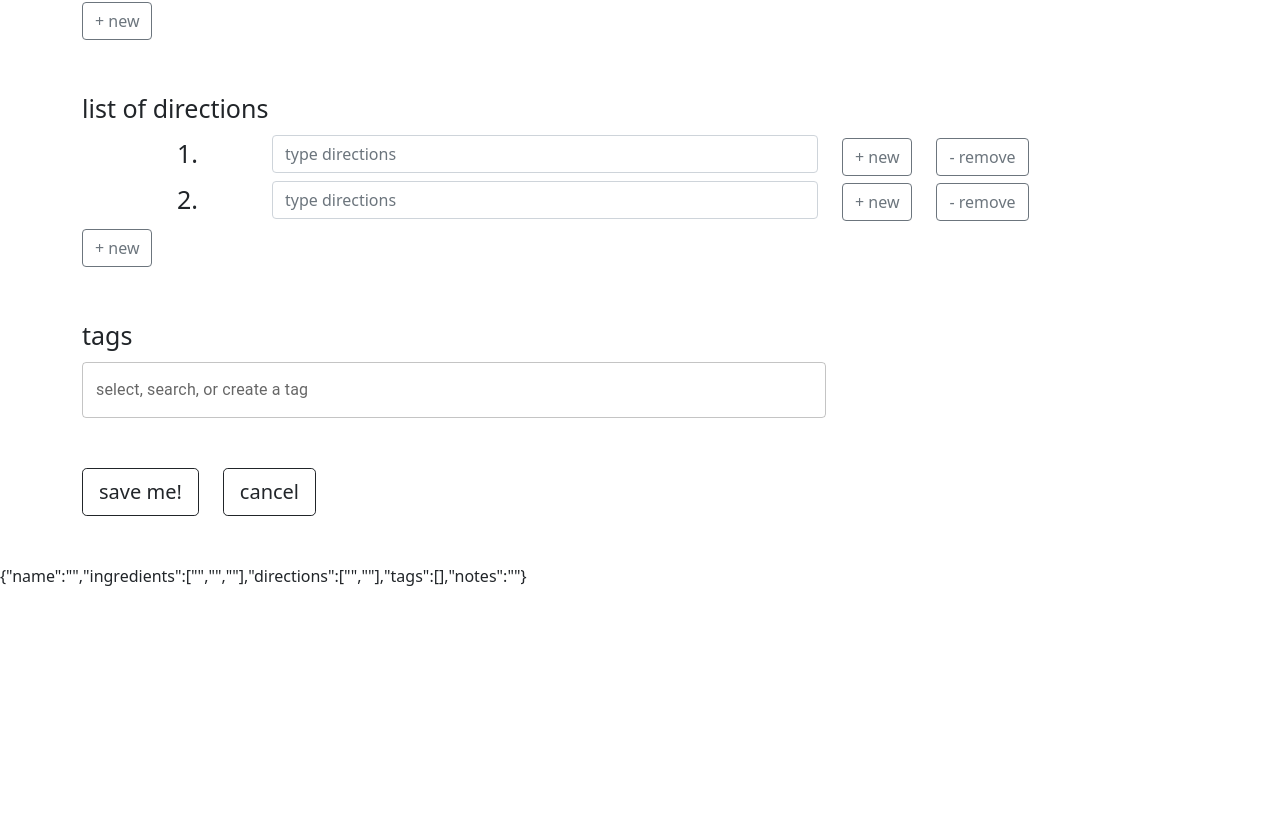
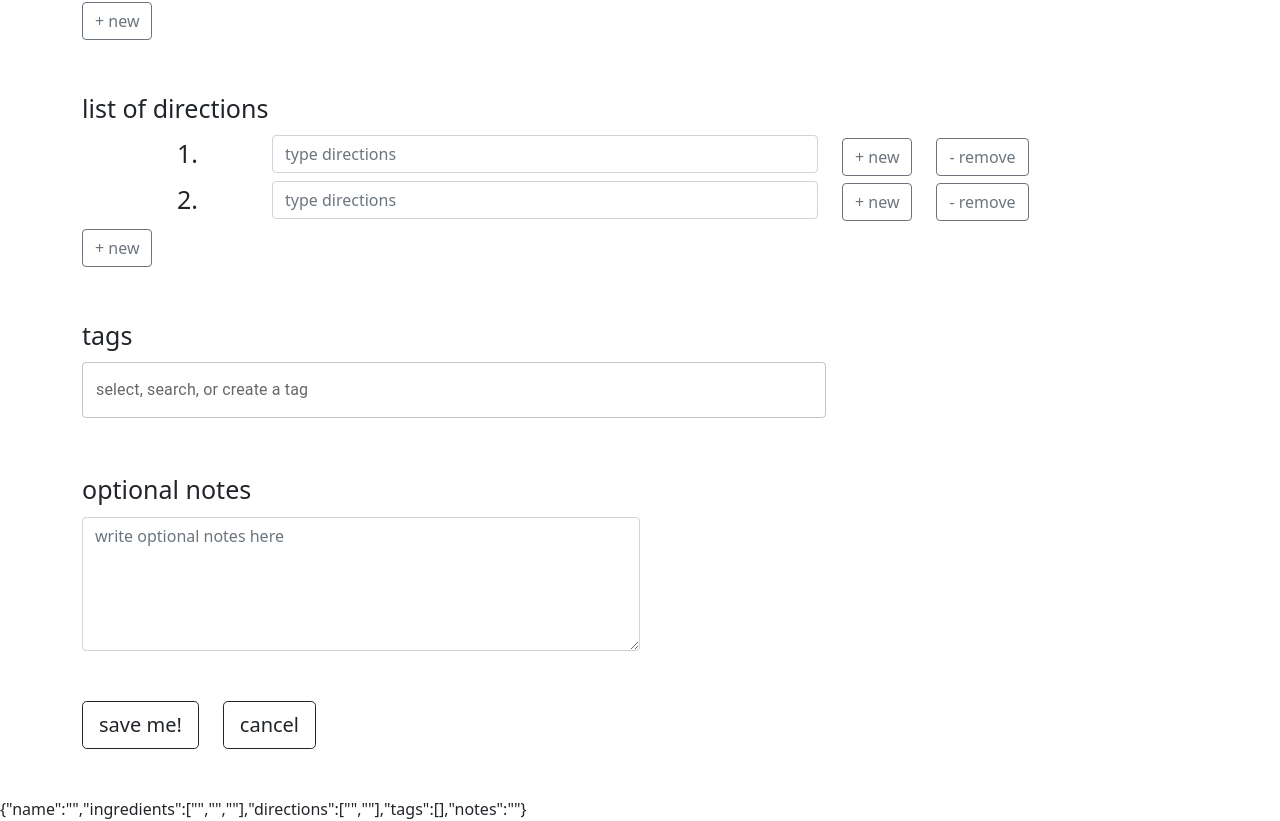
Before and after one commit to bmtef-02/recipe-app-client, a React (Create React App) app: page /new in a window 1280 px wide. Shown: the part 414-1235 px from the top of the page. Before the commit the page ends 1002 px from the top, so only its background shows below. Built offline with nearby package versions, Linux system fonts and the light colour scheme.

Commit message:
notes form

```diff
--- a/src/components/NewRecipeComponent.js
+++ b/src/components/NewRecipeComponent.js
@@ -5,6 +5,7 @@ import NameForm from './NameFormComponent';
 import IngredientForm from './IngredientFormComponent';
 import DirectionForm from './DirectionFormComponent';
 import Tags from './TagsComponent';
+import Notes from './NotesComponents';
 
 export default function NewRecipe() {
     const [reqBody, setReqBody] = useState({
@@ -18,9 +19,9 @@ export default function NewRecipe() {
         name: '',
         ingredients: ['', '', ''],
         directions: ['', ''],
-        notes: ''
+        notes: '',
+        tags: ''
     });
-    const [tagError, setTagError] = useState(false);
     const [openModal, setModalOpen] = useState(false);
 
     const handleFieldChange = (event, value) => {
@@ -81,6 +82,18 @@ export default function NewRecipe() {
                 ...reqBody,
                 'tags': value
             })
+
+            if (!!errors.tags) {   // if there is tags error, remove it
+                setErrors({
+                    ...errors,
+                    tags: null
+                })
+            }
+        } else if (event.target.name === 'notes') {
+            setReqBody({
+                ...reqBody,
+                [event.target.name]: event.target.value
+            });
         }
     }
 
@@ -88,8 +101,8 @@ export default function NewRecipe() {
         event.preventDefault();
         const newErrors = findFormErrors();
 
-        // checks for error msg in name, ingredients, directions and sets errors
-        if (newErrors.name || !newErrors.ingredients.every(i => i === '') || !newErrors.directions.every(i => i === '')) {
+        // checks for error msg in name, ingredients, directions, tags and sets errors
+        if (newErrors.name || !newErrors.ingredients.every(i => i === '') || !newErrors.directions.every(i => i === '') || newErrors.tags) {
             setErrors(newErrors);
         } else {    // if no error msg
             alert("no errors");
@@ -125,6 +138,10 @@ export default function NewRecipe() {
         });
         newErrors.directions = directionsErrors;
 
+        if (reqBody.tags.length === 0) {    // if tags is blank, set error msg
+            newErrors.tags = 'tags cannot be blank';
+        }
+
         return newErrors;
     }
 
@@ -152,8 +169,11 @@ export default function NewRecipe() {
                     />
                     <Tags
                         handleFieldChange={handleFieldChange}
+                        errors={errors}
+                    />
+                    <Notes
+                        handleFieldChange={handleFieldChange}
                         reqBody={reqBody}
-                        setReqBody={setReqBody}
                     />
                     <Row className="mb-5">
                         <Col xs="auto">
--- /dev/null
+++ b/src/components/NotesComponents.js
@@ -0,0 +1,35 @@
+import React from 'react';
+import { Row, Col, Form } from 'react-bootstrap';
+
+const styles = {
+    name: {
+        fontSize: '25px',
+        marginBottom: '50px',
+    },
+}
+
+export default function Notes(props) {
+
+    const {
+        handleFieldChange,
+        reqBody
+    } = props;
+
+    return (
+        <Row style={styles.name}>
+            <Form.Group>
+                <Form.Label>optional notes</Form.Label>
+                <Col xl={6} lg={7} md={8}>
+                    <Form.Control
+                        name="notes"
+                        as="textarea"
+                        rows={5}
+                        onChange={handleFieldChange}
+                        placeholder='write optional notes here'
+                        value={reqBody.notes}
+                    />
+                </Col>
+            </Form.Group>
+        </Row>
+    );
+}
--- a/src/components/TagsComponent.js
+++ b/src/components/TagsComponent.js
@@ -3,6 +3,7 @@ import { Row, Col, Form } from 'react-bootstrap';
 import Chip from '@mui/material/Chip';
 import Autocomplete from '@mui/material/Autocomplete';
 import TextField from '@mui/material/TextField';
+import FormHelperText from '@mui/material/FormHelperText';
 
 const styles = {
     tags: {
@@ -19,8 +20,7 @@ export default function Tags(props) {
 
     const {
         handleFieldChange,
-        reqBody,
-        setReqBody,
+        errors,
     } = props;
 
     return (
@@ -28,20 +28,6 @@ export default function Tags(props) {
             <Form.Group>
                 <Form.Label>tags</Form.Label>
                 <Col lg={8} md={9}>
-                    {/* <Autocomplete
-                        multiple
-                        id="tags-outlined"
-                        options={foodTags}
-                        getOptionLabel={(option) => option}
-                        filterSelectedOptions
-                        renderInput={(params) => (
-                            <TextField
-                                {...params}
-                                label="select or search for tags"
-                                placeholder="tags"
-                            />
-                        )}
-                    /> */}
                     <Autocomplete
                         multiple
                         options={foodTags.map((option) => option)}
@@ -57,11 +43,16 @@ export default function Tags(props) {
                                 label='select, search, or create a tag'
                                 placeholder='tags'
                                 name='tags'
+                                error={!!errors.tags}
                             />
                         )}
                         onChange={handleFieldChange}
                     />
+                    <FormHelperText error>{errors.tags}</FormHelperText>
                 </Col>
+                {/* <Form.Control.Feedback type='invalid' style={styles.feedback}>
+                     {errors.name}
+                </Form.Control.Feedback> */}
             </Form.Group>
         </Row>
     )
```
